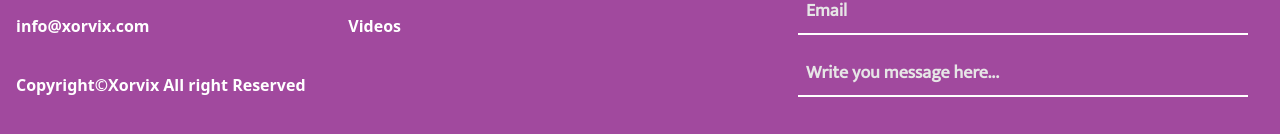
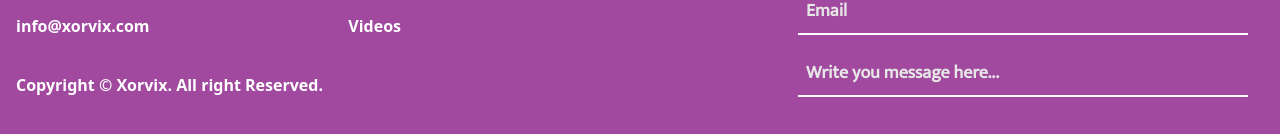
Before and after one commit to Anmol-dev45/xorox, a React (Vite) app: page / in a window 1280 px wide. Shown: the part 2166-2300 px from the top of the page. Built offline with nearby package versions, Linux system fonts and the light colour scheme; some icons are missing; a web font is replaced by a local one.

Commit message:
copyright in footer

```diff
--- a/src/components/Footer.jsx
+++ b/src/components/Footer.jsx
@@ -31,7 +31,7 @@ const Footer = () => {
                             </div>
                         </div>
                     </div>
-                    <p className='text-white font-semibold mt-4'>Copyright<span>&#169;</span>Xorvix All right Reserved</p>
+                    <p className='text-white font-semibold mt-4'>Copyright <span>&#169;</span> Xorvix. All right Reserved.</p>
                 </div>
                 <div className='md:ml-auto md:mr-4'>
                     <h2 className='capitalize font-ubuntu text-3xl font-bold text-white text-center mb-8'>contact us</h2>
```
